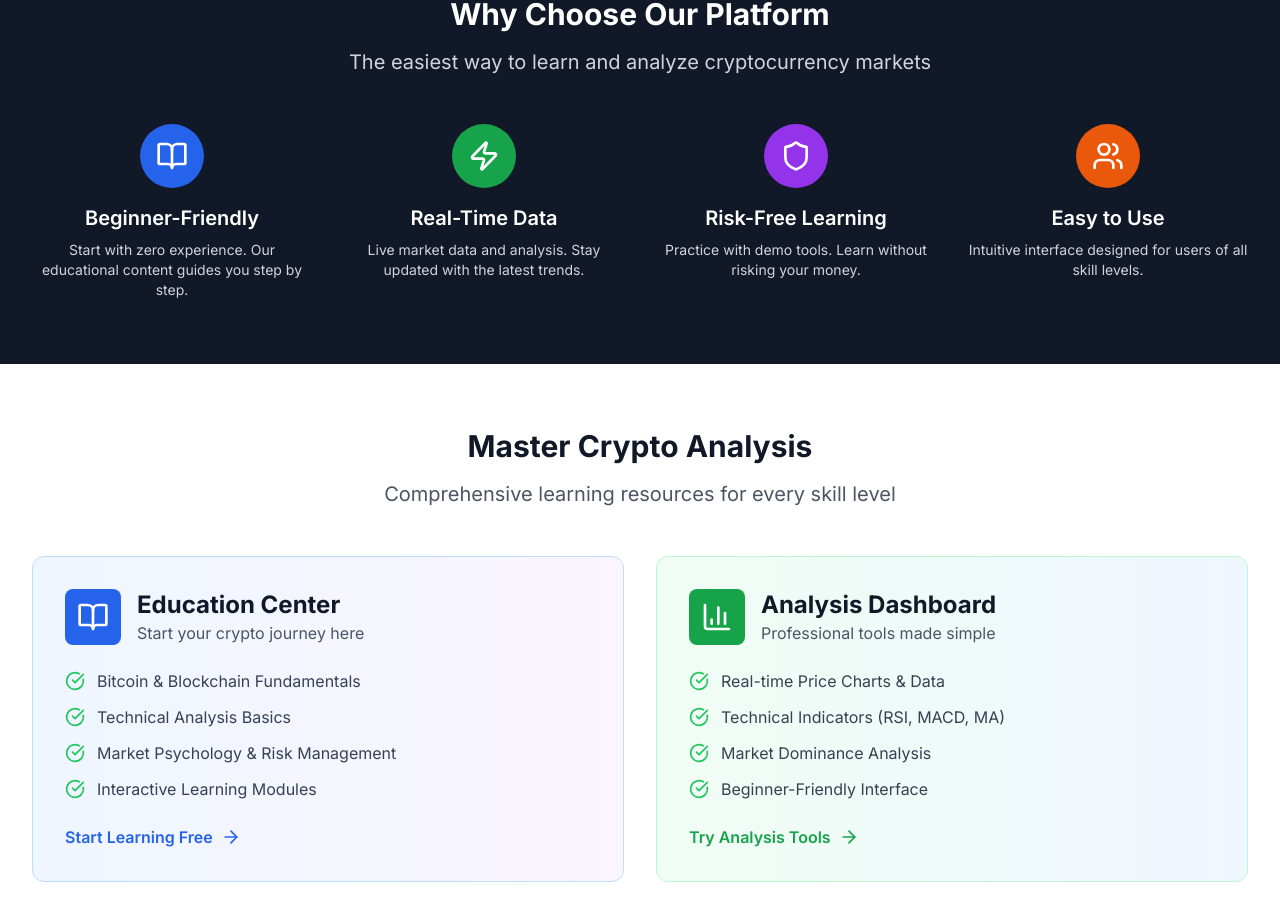
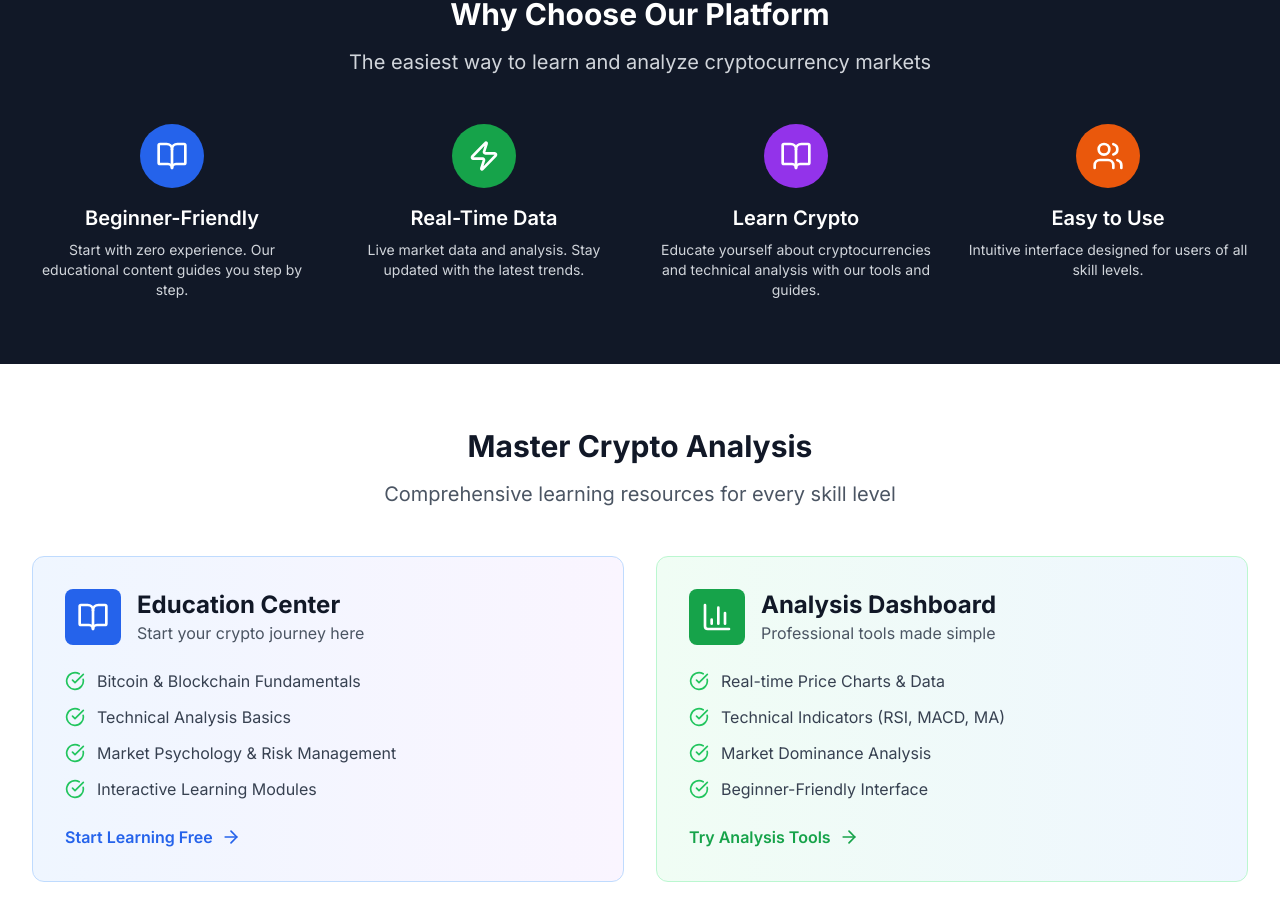
Before and after one commit to pontush81/cryptoTool, a Next.js app: page / in a window 1280 px wide. Shown: the part 1794-2714 px from the top of the page. Built offline with nearby package versions, Linux system fonts and the light colour scheme.

Commit message:
ändrat text

```diff
--- a/app/page.tsx
+++ b/app/page.tsx
@@ -218,10 +218,10 @@ export default function Home() {
 
             <div className="text-center">
               <div className="p-4 rounded-full bg-purple-600 w-16 h-16 mx-auto mb-4 flex items-center justify-center">
-                <Shield className="h-8 w-8 text-white" />
+                <BookOpen className="h-8 w-8 text-white" />
               </div>
-              <h3 className="text-xl font-semibold text-white mb-2">Risk-Free Learning</h3>
-              <p className="text-gray-300 text-sm">Practice with demo tools. Learn without risking your money.</p>
+              <h3 className="text-xl font-semibold text-white mb-2">Learn Crypto</h3>
+              <p className="text-gray-300 text-sm">Educate yourself about cryptocurrencies and technical analysis with our tools and guides.</p>
             </div>
 
             <div className="text-center">
```
